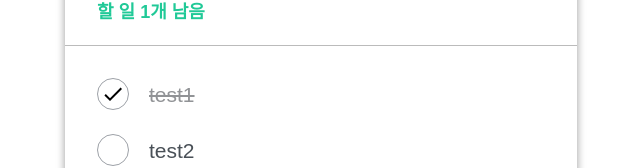
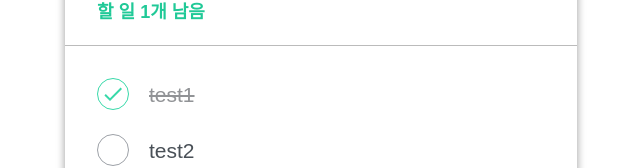
Before and after one commit to Kanggwanju/react-study202508, a React (Vite) app: page / in a window 1280 px wide. Both pictures are taken after a click on the element 432 px from the left and 336 px from the top of the page. Shown: the part 242-410 px from the top of the page, without its empty margins (319-959 px from the left). Built offline with nearby package versions, Linux system fonts and the light colour scheme.

Commit message:
실습문제 2-4. Todolist 조건부 렌더링 수정 및 2-6. 동적 클래스 조작 추가

```diff
--- a/src/components/Todos/TodoInput.jsx
+++ b/src/components/Todos/TodoInput.jsx
@@ -32,11 +32,10 @@ const TodoInput = ({ onAdd }) => {
   return (
     <>
       <div className={wrapper}>
+        {
+          isClicked === false ? '' :
           <form className={insertForm}
               onSubmit={submitHandler}
-              style={{
-                display: isClicked === false ? 'none' : 'flex'
-              }}
           >
             <input
               type='text'
@@ -45,6 +44,7 @@ const TodoInput = ({ onAdd }) => {
               value={inputText}
             />
           </form>
+        }
       </div>
       <button
         // 동적 클래스 조작
--- a/src/components/Todos/TodoItem.jsx
+++ b/src/components/Todos/TodoItem.jsx
@@ -17,9 +17,9 @@ const TodoItem = ({ todo, onDelete, onCheck }) => {
 
   return (
     <li className={itemStyle}>
-      <div className={checkCircle} onClick={checkClickHandler}>
+      <div className={`${checkCircle} ${todo.isChecked === true ? styles.active : ''}`} onClick={checkClickHandler}>
         {
-          todo.isChecked ? <MdDone /> : ''
+          todo.isChecked === true ? <MdDone /> : ''
         }
       </div>
       <span className={`${text} ${todo.isChecked === true ? styles.finish : ''}`}>{todo.text}</span>
```
Lines whose indentation alone changed are shown as unchanged.
